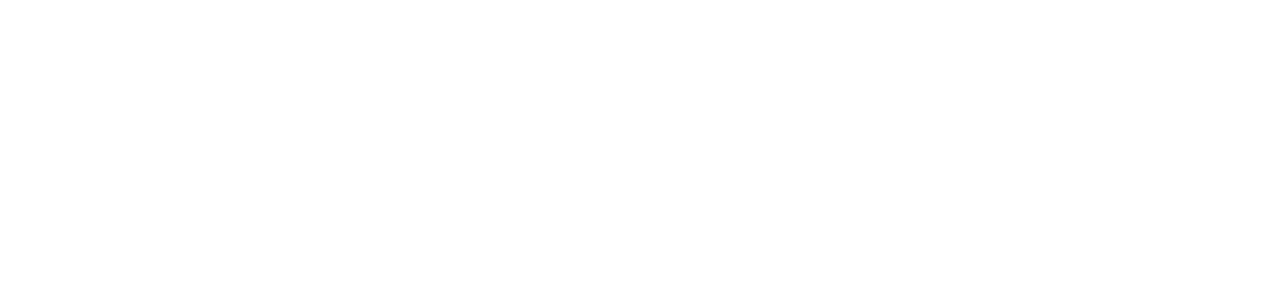
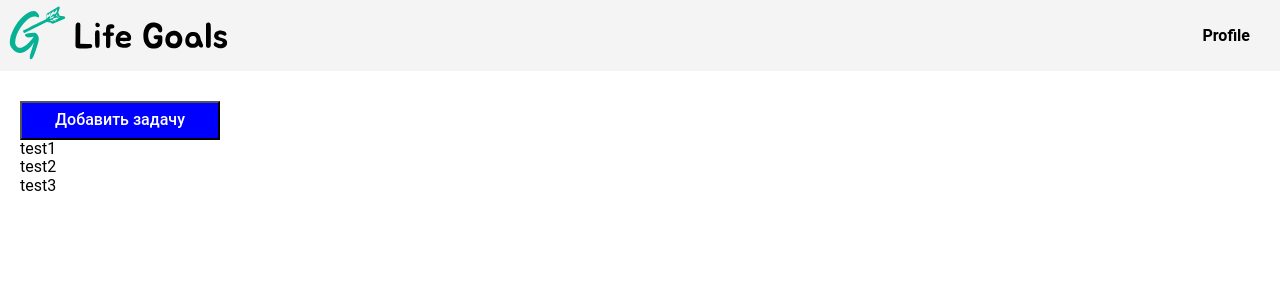
Before and after one commit to YogiSly/life-goals, a Vue app: page /goal/1 in a window 1280 px wide. Before the commit this address had no page. Shown: the top 300 px of the page. Built offline with nearby package versions, Linux system fonts and the light colour scheme; data requests are answered from the project's data file.

Commit message:
add:temp-bad-code-axios

```diff
--- a/db.json
+++ b/db.json
@@ -1,24 +1,68 @@
 {
   "goals": [
     {
-      "id":"0",
-      "name":"Здоровье"
+      "id": "0",
+      "name": "Здоровье",
+      "goals": [
+        {
+          "name":"sdfsdf"
+        },
+        {
+          "name":"aafasdf"
+        }
+      ]
     },
     {
       "id": "1",
-      "name": "Финансы"
+      "name": "Финансы",
+      "goals":[
+        {
+          "name": "test1"
+        },
+        {
+          "name": "test2"
+        },
+        {
+          "name": "test3"
+        }
+      ]
     },
     {
       "id": "2",
-      "name": "Семья"
+      "name": "Семья",
+      "goals":[
+        {
+          "name": "plan"
+        },
+        {
+          "name": "businnes"
+        },
+        {
+          "name": "strategy"
+        }
+      ]
     },
     {
       "id": "3",
-      "name": "Развитие"
+      "name": "Развитие",
+      "goals":[
+        {
+          "name": "test1"
+        },
+        {
+          "name": "test2"
+        },
+        {
+          "name": "test3"
+        }
+      ]
     },
     {
       "id": "4",
-      "name": "Карьера"
+      "name": "Карьера",
+      "goals":[
+
+      ]
     }
   ]
 }
--- a/src/assets/scss/styles.scss
+++ b/src/assets/scss/styles.scss
@@ -42,3 +42,21 @@ body {
     background-color: #7d7e81;
   }
 }
+.goal {
+  display: flex;
+  flex-direction: column;
+  &__btn-add {
+    max-width: 200px;
+    background: blue;
+    color:#fff;
+    font-size: 16px;
+    font-weight: 500;
+    padding: 8px 20px;
+    cursor: pointer;
+  }
+  &__content {
+    display: flex;
+    flex-direction: column;
+    padding: 30px 20px;
+  }
+}
--- a/src/main.js
+++ b/src/main.js
@@ -4,10 +4,13 @@ import router from './router/index.js'
 import store from './store/index.js'
 import './assets/css/normalize.css'
 import './assets/scss/styles.scss'
+import axios from 'axios'
+import VueAxios from 'vue-axios'
 
 
 
 const app = createApp(App);
   app.use(router);
   app.use(store)
+  app.use(VueAxios, axios)
   app.mount('#app');
--- a/src/router/index.js
+++ b/src/router/index.js
@@ -6,7 +6,7 @@ import ViewGoal from '../views/ViewGoal.vue'
 const routes = [
   { path: '/', component: ViewMain },
   { path: '/auth', component: ViewAuth },
-  { path: '/goal', component: ViewGoal },
+  { path: '/goal/:id', name: 'goal', component: ViewGoal },
 ]
 
 const router = createRouter({
--- a/src/store/actions.js
+++ b/src/store/actions.js
@@ -1,3 +1,4 @@
+import axios from 'axios'
 export default {
     setGoals({commit}) {
     fetch('http://localhost:3000/goals').then((res) =>
@@ -5,5 +6,19 @@ export default {
         commit("setGoals", data)
       })
     );
+  },
+  setGoal({ commit },id) {
+    fetch(`http://localhost:3000/goals/${id}`).then((res) =>
+      res.json().then((data) => {
+        console.log(data);
+        commit("setGoal", {id:+id, goals: data.goals})
+      })
+    );
+  },
+  addGoal({commit},data){
+    axios.post(`http://localhost:3000/goals/${data.id}`, { name: data })
+    .then((res)=>{
+      commit("addGoal", { name: res })
+    })
   }
 }
--- a/src/store/getters.js
+++ b/src/store/getters.js
@@ -2,4 +2,7 @@ export default {
   getGoals(state) {
     return state.goals
   },
+  getGoal(state) {
+    return state.goal
+  },
 }
--- a/src/store/mutations.js
+++ b/src/store/mutations.js
@@ -1,7 +1,15 @@
 export default {
   setGoals(state, data) {
     data.map(obj => ({ ...obj, Active: 'false' }))
-
     state.goals = data
+  },
+  setGoal(state, data) {
+    // debugger
+    // console.log();
+    // data.map(obj => ({ ...obj, Active: 'false' }))
+    state.goal = data.goals
+  },
+  addGoal(state, data) {
+    state.goal = data
   }
 }
--- a/src/views/ViewGoal.vue
+++ b/src/views/ViewGoal.vue
@@ -1,14 +1,50 @@
 <template>
-  <div>
+  <div class="goal">
     <ComponentHeader/>
-    Goal
+    <div class="goal__content">
+      <button class="goal__btn-add" @click="addShowGoal">Добавить задачу</button>
+      <div v-if="formAdd">
+        <span>Добавьте задачу</span>
+        <input type="text" v-model="dataAdd">
+        <button @click="addGoal">Добавить</button>
+      </div>
+      <div class="goal__target" v-for="go in getGoal" :key="go">
+        {{ go.name }}
+      </div>
+    </div>
   </div>
 </template>
 <script>
 import ComponentHeader from '../components/ComponentHeader.vue'
+import { mapGetters } from 'vuex';
+
 export default {
   components: {
     ComponentHeader
+  },
+  data(){
+    return {
+      formAdd: false,
+      dataAdd:''
+    }
+  },
+  computed: {
+    ...mapGetters([
+      'getGoal',
+    ]),
+  },
+  methods: {
+    addShowGoal() {
+      this.formAdd = !this.formAdd
+    },
+    addGoal() {
+      this.$store.dispatch('addGoal', { id: this.$route.params.id, data:this.dataAdd })
+      .then(()=>{this.formAdd = false})
+    }
+  },
+  mounted(){
+    console.log(this.$route.params.id);
+    this.$store.dispatch('setGoal', this.$route.params.id)
   }
 }
 </script>
--- a/src/views/ViewMain.vue
+++ b/src/views/ViewMain.vue
@@ -2,7 +2,7 @@
   <div>
     <ComponentHeader/>
     <ul class="goals">
-      <li class="goals__li" v-for="goal in getGoals" :key="goal.id" @click="this.$router.push('/goal')">{{ goal.name }}</li>
+      <li class="goals__li" v-for="goal in getGoals" :key="goal.id" @click="this.$router.push({name:'goal',params:{id:goal.id}})">{{ goal.name }}</li>
     </ul>
   </div>
 </template>
```
Also changed, not shown: package.json (+6 -1 lines), 1 other file (tests, documents, lock files or other folders).
